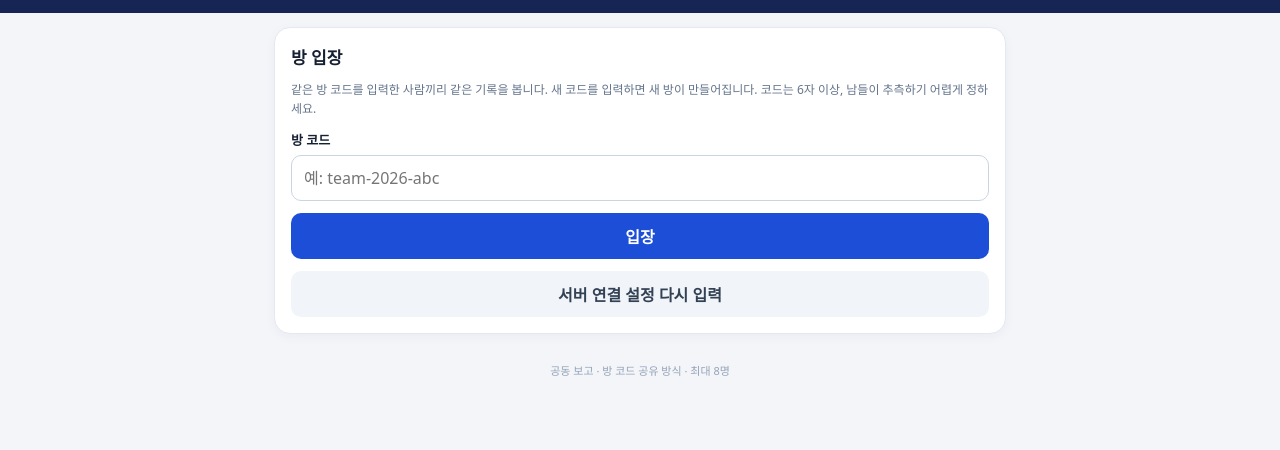
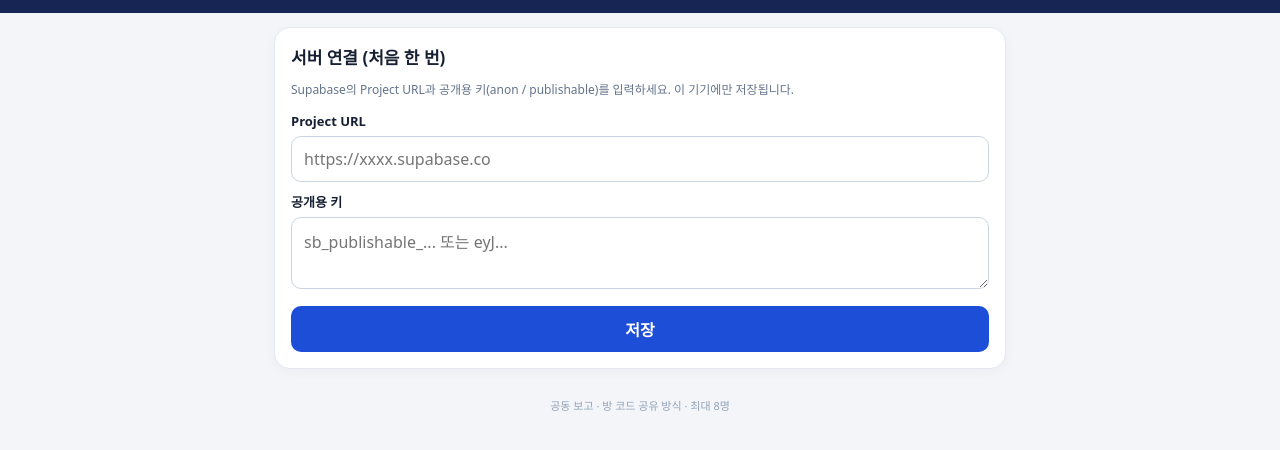
Before and after one commit to sukbin06-tech/report, a plain HTML site: page index.html in a window 1280 px wide. Shown: the part 74-524 px from the top of the page. Drawn offline with Linux system fonts and the light colour scheme.

Commit message:
Add files via upload

```diff
--- a/index.html
+++ b/index.html
@@ -123,8 +123,8 @@ footer{text-align:center;color:#94a3b8;font-size:11px;padding:14px}
 <script>
 (() => {
   // 서버 정보를 여기에 직접 넣으면 모든 사용자가 입력 없이 바로 사용합니다.
-  const EMBED_URL = "https://supabase.com/dashboard/project/txvjfjzrbjsqorndhcyn/settings/api-keys?showConnect=true";
-  const EMBED_KEY = "sb_publishable_PC3irMpkVbz-7GVKcahbbw_-k2kAX5B";
+  const EMBED_URL = "";
+  const EMBED_KEY = "";
 
   const KEY_CFG = "community_report_cfg_v2", KEY_ROOM = "community_report_room_v2", MAX = 8, POLL_MS = 3000;
   const fields = [
```
